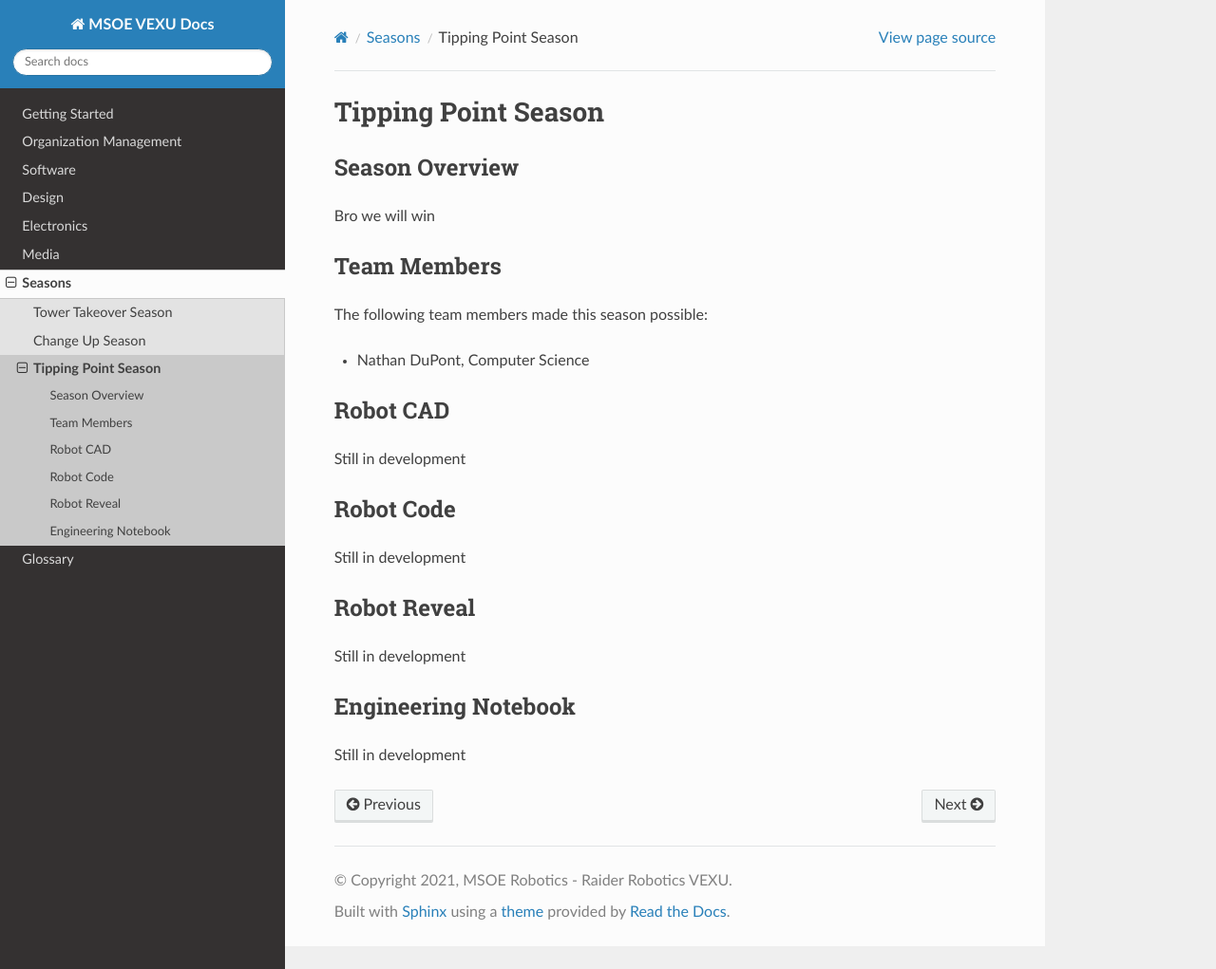
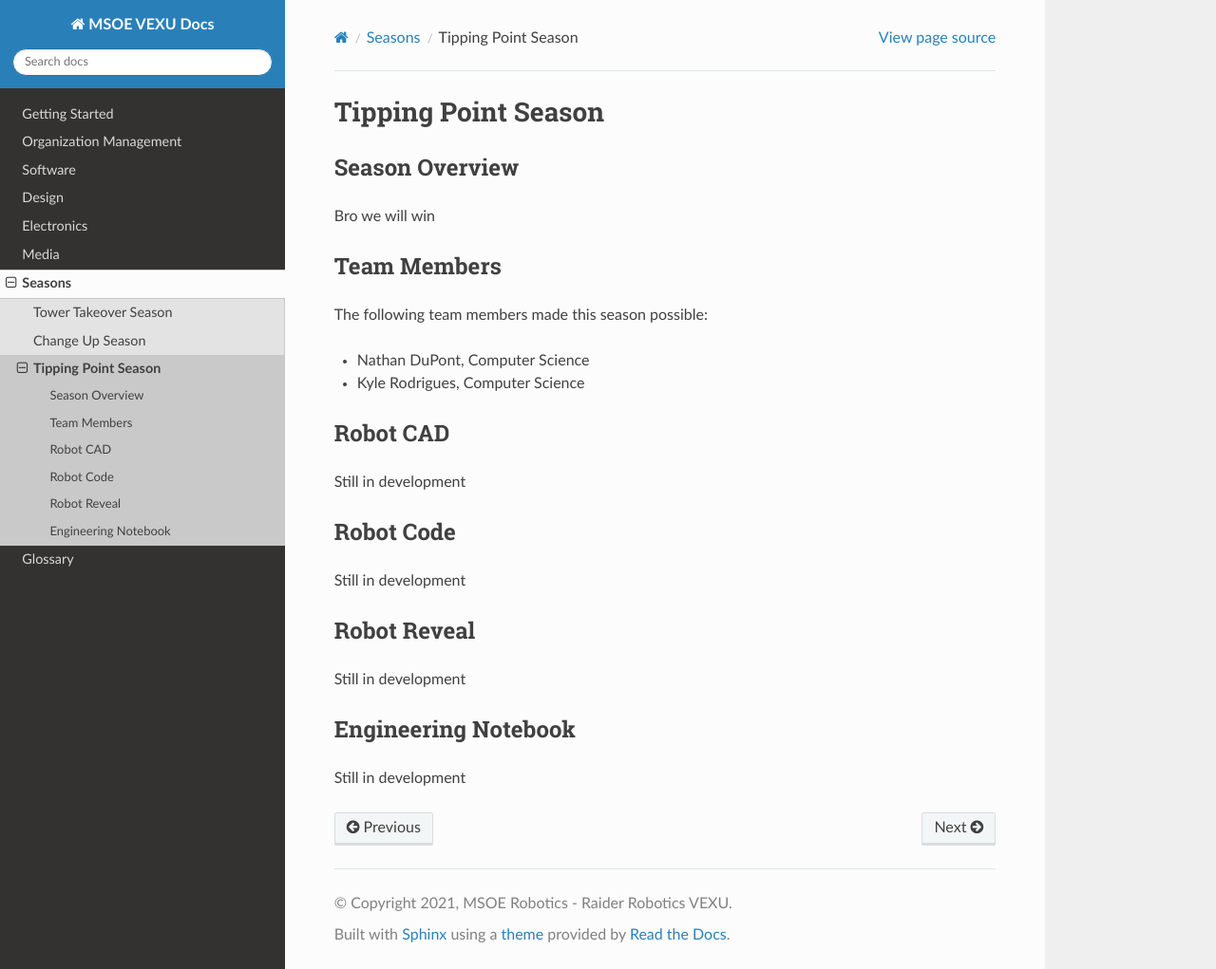
Before and after one commit to msoe-vex/docs, a Sphinx documentation site: the page built from source/seasons/tipping-point/tipping-point.rst, in a window 1280 px wide and 1021 px high. Shown: the whole window at 95% size. Built offline with Sphinx 7.4.7 and the Read the Docs theme 2.0.0, drawn with Linux system fonts in a browser that asks for light colours.

Commit message:
Added Kyle Rodrigues to team members

```diff
--- a/source/seasons/tipping-point/tipping-point.rst
+++ b/source/seasons/tipping-point/tipping-point.rst
@@ -14,6 +14,7 @@ Team Members
 The following team members made this season possible:
 
 - Nathan DuPont, Computer Science
+- Kyle Rodrigues, Computer Science
 
 
 Robot CAD
```
